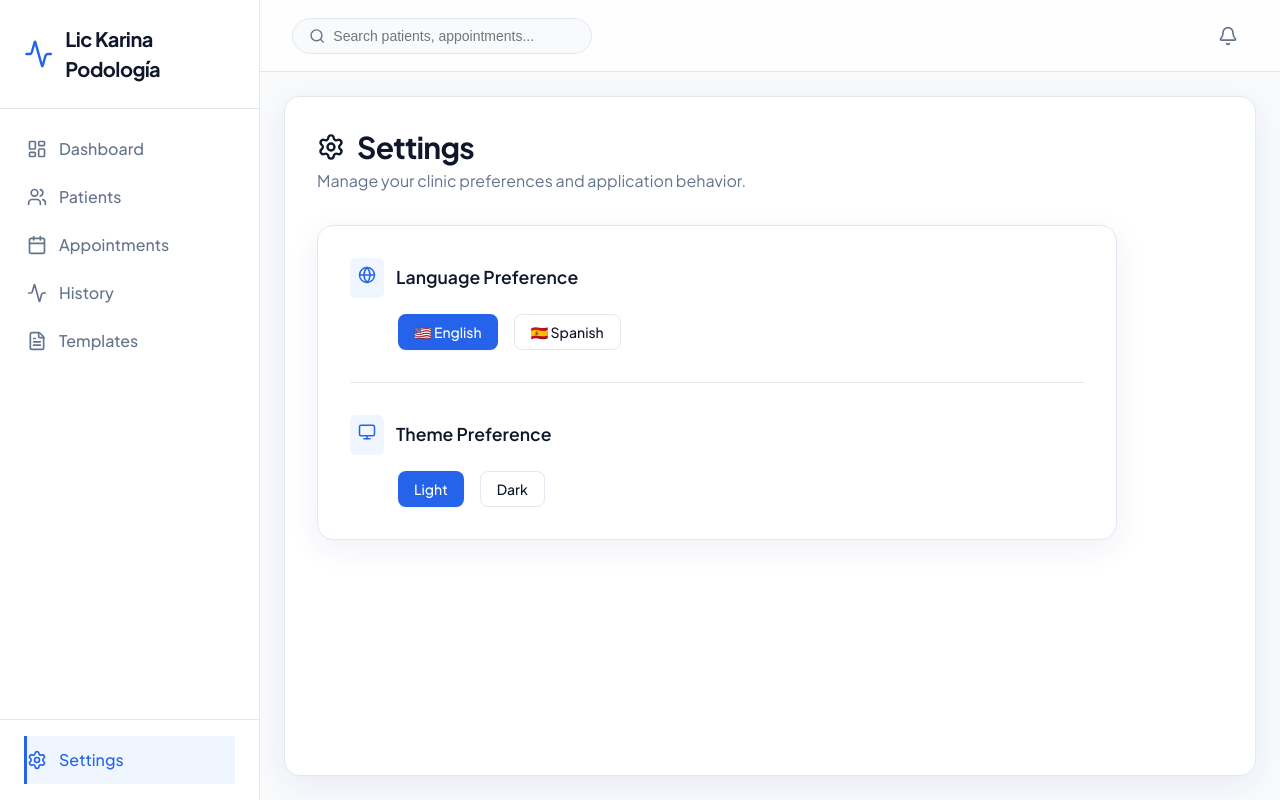
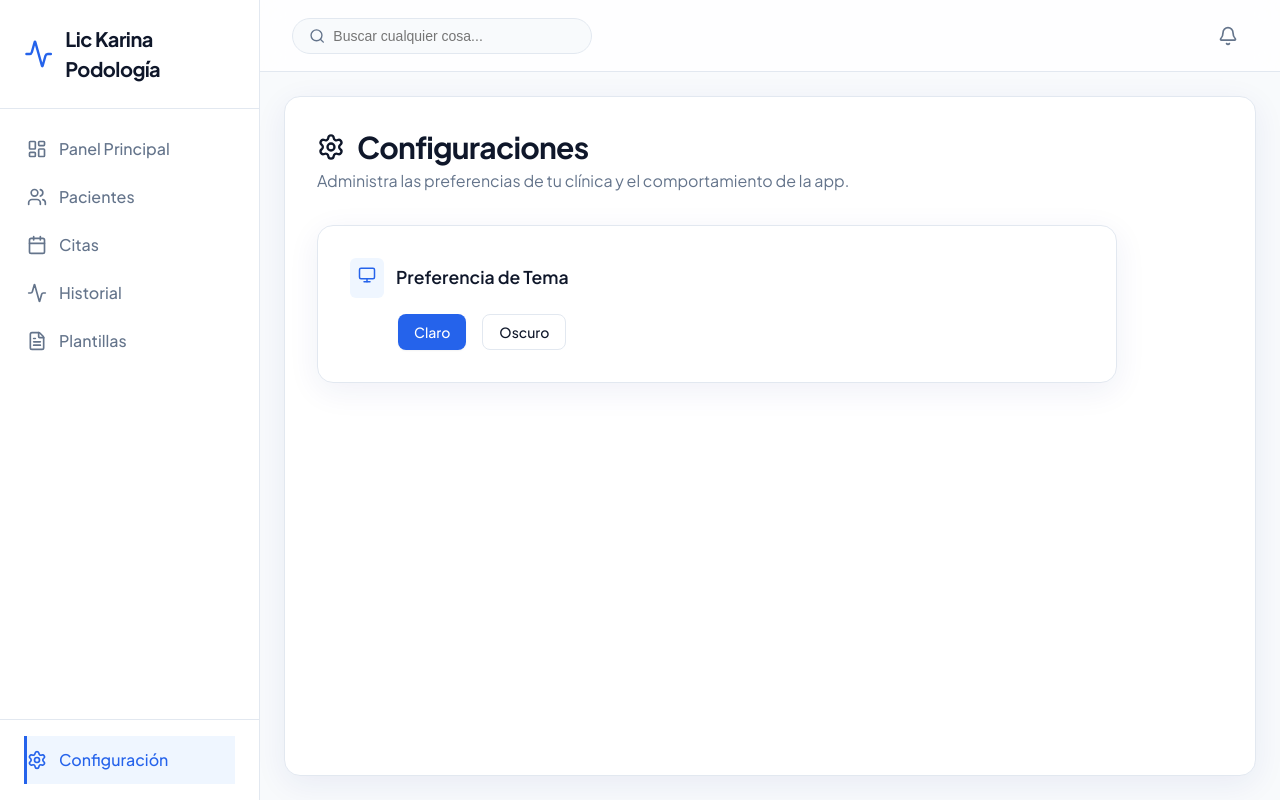
Before and after one commit to kairopy/policlinic, a React (Vite) app: page /settings in a window 1280 px wide. Built offline with nearby package versions, Linux system fonts and the light colour scheme.

Commit message:
feat(i18n): lock application to Spanish and remove language switcher

```diff
--- a/src/components/layout/Header.tsx
+++ b/src/components/layout/Header.tsx
@@ -1,15 +1,18 @@
 import React from 'react';
 import { Search, Bell } from 'lucide-react';
+import { useLanguage } from '../../context/LanguageContext';
 import './layout.css';
 
 export const Header: React.FC = () => {
+  const { t } = useLanguage();
+
   return (
     <header className="top-header">
       <div className="header-search">
         <Search size={18} color="var(--color-text-muted)" />
         <input
           type="text"
-          placeholder="Search patients, appointments..."
+          placeholder={t('common.search')}
           className="search-input"
         />
       </div>
--- a/src/context/LanguageContext.tsx
+++ b/src/context/LanguageContext.tsx
@@ -1,8 +1,7 @@
 import React, { createContext, useContext, useState, type ReactNode } from 'react';
-import { en } from '../i18n/en';
 import { es } from '../i18n/es';
 
-type Language = 'en' | 'es';
+type Language = 'es';
 
 interface LanguageContextType {
   language: Language;
@@ -11,14 +10,13 @@ interface LanguageContextType {
 }
 
 const dictionaries = {
-  en,
   es,
 };
 
 const LanguageContext = createContext<LanguageContextType | undefined>(undefined);
 
 export const LanguageProvider: React.FC<{ children: ReactNode }> = ({ children }) => {
-  const [language, setLanguage] = useState<Language>('en');
+  const [language, setLanguage] = useState<Language>('es');
 
   const t = (key: string): string => {
     const keys = key.split('.');
--- a/src/i18n/en.ts
+++ /dev/null
@@ -1,120 +0,0 @@
-export const en = {
-  common: {
-    cancel: 'Cancel',
-    save: 'Save',
-    search: 'Search anything...',
-    welcome: 'Welcome back',
-  },
-  sidebar: {
-    dashboard: 'Dashboard',
-    patients: 'Patients',
-    appointments: 'Appointments',
-    history: 'History',
-    templates: 'Templates',
-    settings: 'Settings',
-  },
-  dashboard: {
-    title: 'Dashboard',
-    description: "Here's your clinic overview for today.",
-    totalPatients: 'Total Patients',
-    appointmentsToday: 'Appointments Today',
-    activeConsultations: 'Active Consultations',
-    monthlyRevenue: 'Monthly Revenue',
-    vsLastMonth: 'vs last month',
-    upcomingAppointments: 'Upcoming Appointments Today',
-    noMoreAppointments: 'No more appointments scheduled for today.',
-    quickActions: 'Quick Actions',
-    newAppointment: '+ New Appointment',
-    registerPatient: '+ Register Patient',
-  },
-  settings: {
-    title: 'Settings',
-    description: 'Manage your clinic preferences and application behavior.',
-    languagePreference: 'Language Preference',
-    english: 'English',
-    spanish: 'Spanish',
-    themePreference: 'Theme Preference',
-    light: 'Light',
-    dark: 'Dark',
-  },
-  patients: {
-    createTitle: 'Register Patient',
-    createDescription: "Add a new patient to your clinic's CRM.",
-    fullName: 'Full Name',
-    namePlaceholder: 'E.g. John Doe',
-    age: 'Age',
-    agePlaceholder: 'Years',
-    phone: 'Phone Number',
-    phonePlaceholder: '+1 (555) 000-0000',
-    email: 'Email Address',
-    emailPlaceholder: 'patient@example.com',
-    notes: 'Initial Medical Notes (Optional)',
-    notesPlaceholder: 'Known allergies, background, or reason for registration...',
-    submitBtn: 'Register Patient',
-  },
-  appointments: {
-    createTitle: 'Schedule Appointment',
-    createDescription: 'Book a new consultation for an existing or new patient.',
-    patientSelection: 'Patient Selection',
-    selectPatient: 'Select a patient...',
-    apptType: 'Appointment Type',
-    general: 'General Checkup',
-    followup: 'Follow-up',
-    specialist: 'Specialist Consultation',
-    emergency: 'Emergency',
-    date: 'Date',
-    time: 'Time',
-    notes: 'Notes for Doctor (Optional)',
-    notesPlaceholder: 'Any specific symptoms or reasons for the visit...',
-    submitBtn: 'Confirm Appointment',
-  },
-  templates: {
-    title: 'Document Templates',
-    description: 'Manage standard forms and clinical note templates.',
-    newTemplate: 'New Template',
-    myTemplates: 'My Templates',
-    editing: 'Editing Template',
-    cancel: 'Cancel',
-    save: 'Save Changes',
-  },
-  consultation: {
-    createTitle: 'New Consultation',
-    createDescription: 'Record the details of today\'s medical consultation.',
-    patientSelection: 'Patient Selection',
-    selectPatient: 'Select patient with an appointment today...',
-    templateSelection: 'Apply Quick Template',
-    selectTemplate: 'Select template...',
-    symptoms: 'Symptoms & Reason for Visit',
-    symptomsPlaceholder: 'Describe the primary symptoms...',
-    treatment: 'Applied Treatment',
-    treatmentPlaceholder: 'Procedures, prescribed medications...',
-    recommendations: 'Recommendations & Care',
-    recommendationsPlaceholder: 'Instructions for the patient...',
-    recoveryTime: 'Estimated Recovery Time',
-    recoveryTimePlaceholder: 'e.g., 2 weeks, strict rest for 3 days...',
-    notes: 'Clinical Notes (Private)',
-    notesPlaceholder: 'Internal observations by the physician...',
-    imagesTitle: 'Photographic Evidence (Before & After)',
-    beforeImage: 'BEFORE Photo (Optional)',
-    afterImage: 'AFTER Photo (Optional)',
-    submitBtn: 'Complete and Save Consultation',
-    noAppointmentsToday: 'No appointments registered for today.',
-    date: 'Consultation Date',
-    time: 'Time',
-    cost: 'Consultation Cost',
-  },
-  history: {
-    title: 'Consultation History',
-    description: 'Review past medical records and visit summaries.',
-    export: 'Export Records',
-    searchPlaceholder: 'Search by patient, doctor, or type...',
-    dateRange: 'Date Range',
-    date: 'Date',
-    patient: 'Patient',
-    doctor: 'Doctor',
-    type: 'Type',
-    summary: 'Summary',
-    actions: 'Actions',
-    noRecords: 'No consultations found matching criteria.'
-  }
-};
--- a/src/pages/Consultations/CreateConsultation.tsx
+++ b/src/pages/Consultations/CreateConsultation.tsx
@@ -224,7 +224,7 @@ export const CreateConsultation: React.FC = () => {
                     onClick={() => { setSelectedTemplateId(''); setShowTemplateDropdown(false); setFormData({ symptoms: '', treatment: '', recommendations: '', recoveryTime: '', notes: '', cost: '' }); }}
                     style={{ padding: '0.85rem 1rem', borderBottom: '1px solid var(--color-border-light)', cursor: 'pointer', color: 'var(--color-text-muted)', fontSize: '0.9rem' }}
                   >
-                    {t('consultation.selectTemplate') || "Ninguna"}
+                    {t('consultation.selectTemplate')}
                   </div>
                   {mockTemplates.map(template => (
                     <div
--- a/src/pages/Consultations/History.tsx
+++ b/src/pages/Consultations/History.tsx
@@ -15,7 +15,7 @@ export const ConsultationHistory: React.FC = () => {
   // Enrich consultations with patient names
   const enrichedConsultations = mockConsultations.map(c => ({
     ...c,
-    patientName: mockPatients.find(p => p.id === c.patientId)?.name || 'Unknown Patient'
+    patientName: mockPatients.find(p => p.id === c.patientId)?.name || 'Paciente Desconocido'
   })).filter(c => {
     const matchesSearch =
       c.patientName.toLowerCase().includes(searchTerm.toLowerCase()) ||
@@ -64,12 +64,12 @@ export const ConsultationHistory: React.FC = () => {
     <div id="history-page-container" className="animate-fade-in" style={{ position: 'relative', padding: '1.5rem', height: '100%', boxSizing: 'border-box', overflow: 'hidden', display: 'flex', flexDirection: 'column' }}>
       <header className="page-header flex-between" style={{ marginBottom: '2rem' }}>
         <div>
-          <h1 className="page-title">{t('history.title') || 'Consultation History'}</h1>
-          <p className="page-description">{t('history.description') || 'Review past medical records and visit summaries.'}</p>
+          <h1 className="page-title">{t('history.title')}</h1>
+          <p className="page-description">{t('history.description')}</p>
         </div>
         <div style={{ display: 'flex', gap: '0.75rem' }}>
           <button className="btn btn-outline" onClick={handleExport} style={{ display: 'flex', alignItems: 'center', gap: '0.5rem' }}>
-            <Download size={18} /> {t('history.export') || 'Exportar Registros'}
+            <Download size={18} /> {t('history.export')}
           </button>
           <button className="btn btn-primary" onClick={() => navigate('/consultations/new')} style={{ display: 'flex', alignItems: 'center', gap: '0.5rem' }}>
             <Plus size={18} /> Nueva Consulta
@@ -83,7 +83,7 @@ export const ConsultationHistory: React.FC = () => {
              <Search size={18} color="var(--color-text-muted)" style={{ position: 'absolute', left: '2rem' }} />
              <input
                type="text"
-               placeholder={t('history.searchPlaceholder') || 'Search by patient, doctor, or type...'}
+               placeholder={t('history.searchPlaceholder')}
                className="search-input"
                style={{ width: '100%', paddingLeft: '2.5rem', borderRadius: '12px', background: 'var(--color-background)' }}
                value={searchTerm}
@@ -104,12 +104,12 @@ export const ConsultationHistory: React.FC = () => {
           <table style={{ width: '100%', borderCollapse: 'collapse', textAlign: 'left' }}>
             <thead>
               <tr style={{ backgroundColor: 'var(--color-background)', borderBottom: '1px solid var(--color-border)' }}>
-                <th style={{ padding: '1rem 1.5rem', fontWeight: 600, color: 'var(--color-text-muted)' }}>{t('history.date') || 'Date'}</th>
-                <th style={{ padding: '1rem 1.5rem', fontWeight: 600, color: 'var(--color-text-muted)' }}>{t('history.patient') || 'Patient'}</th>
-                <th style={{ padding: '1rem 1.5rem', fontWeight: 600, color: 'var(--color-text-muted)' }}>{t('history.doctor') || 'Doctor'}</th>
-                <th style={{ padding: '1rem 1.5rem', fontWeight: 600, color: 'var(--color-text-muted)' }}>{t('history.type') || 'Type'}</th>
-                <th style={{ padding: '1rem 1.5rem', fontWeight: 600, color: 'var(--color-text-muted)' }}>{t('history.summary') || 'Summary'}</th>
-                <th style={{ padding: '1rem 1.5rem', fontWeight: 600, color: 'var(--color-text-muted)', textAlign: 'center' }}>{t('history.actions') || 'Actions'}</th>
+                <th style={{ padding: '1rem 1.5rem', fontWeight: 600, color: 'var(--color-text-muted)' }}>{t('history.date')}</th>
+                <th style={{ padding: '1rem 1.5rem', fontWeight: 600, color: 'var(--color-text-muted)' }}>{t('history.patient')}</th>
+                <th style={{ padding: '1rem 1.5rem', fontWeight: 600, color: 'var(--color-text-muted)' }}>{t('history.doctor')}</th>
+                <th style={{ padding: '1rem 1.5rem', fontWeight: 600, color: 'var(--color-text-muted)' }}>{t('history.type')}</th>
+                <th style={{ padding: '1rem 1.5rem', fontWeight: 600, color: 'var(--color-text-muted)' }}>{t('history.summary')}</th>
+                <th style={{ padding: '1rem 1.5rem', fontWeight: 600, color: 'var(--color-text-muted)', textAlign: 'center' }}>{t('history.actions')}</th>
               </tr>
             </thead>
             <tbody>
@@ -133,7 +133,7 @@ export const ConsultationHistory: React.FC = () => {
                       <button className="icon-btn" onClick={() => { setViewingRecord(consult); document.getElementById('history-page-container')?.scrollIntoView({ behavior: 'smooth' }); }} style={{ width: '36px', height: '36px', borderRadius: '8px' }} title="View Details">
                         <Eye size={17} />
                       </button>
-                      <button className="icon-btn" onClick={() => window.open(`/print/consultation/${consult.id}`, '_blank')} style={{ width: '36px', height: '36px', borderRadius: '8px' }} title={t('history.export_doc') || 'Exportar Documento'}>
+                      <button className="icon-btn" onClick={() => window.open(`/print/consultation/${consult.id}`, '_blank')} style={{ width: '36px', height: '36px', borderRadius: '8px' }} title={t('history.export_doc')}>
                         <FileText size={17} />
                       </button>
                     </div>
@@ -143,7 +143,7 @@ export const ConsultationHistory: React.FC = () => {
               {enrichedConsultations.length === 0 && (
                 <tr>
                   <td colSpan={6} style={{ padding: '3rem', textAlign: 'center', color: 'var(--color-text-muted)' }}>
-                     {t('history.noRecords') || 'No consultations found matching criteria.'}
+                     {t('history.noRecords')}
                   </td>
                 </tr>
               )}
@@ -159,14 +159,14 @@ export const ConsultationHistory: React.FC = () => {
             </button>
 
             <div>
-              <h2 style={{ fontSize: '1.5rem', fontWeight: 700, color: 'var(--color-primary)', margin: '0 0 0.5rem 0' }}>{t('history.actions') || 'Detalles de Consulta'}</h2>
+              <h2 style={{ fontSize: '1.5rem', fontWeight: 700, color: 'var(--color-primary)', margin: '0 0 0.5rem 0' }}>Detalles de Consulta</h2>
               <p style={{ margin: 0, color: 'var(--color-text-muted)', fontSize: '0.9rem' }}>Ficha médica correspondiente a la visita del {viewingRecord.date}</p>
             </div>
 
             <div style={{ display: 'grid', gridTemplateColumns: 'repeat(2, 1fr)', gap: '1rem', padding: '1.25rem', background: 'var(--color-background)', borderRadius: '12px', border: '1px solid var(--color-border)' }}>
-              <div><strong style={{ color: 'var(--color-text-muted)', fontSize: '0.85rem' }}>{t('history.patient') || 'Paciente'}:</strong> <div style={{ fontWeight: 600, marginTop: '0.2rem' }}>{viewingRecord.patientName}</div></div>
-              <div><strong style={{ color: 'var(--color-text-muted)', fontSize: '0.85rem' }}>{t('history.doctor') || 'Médico'}:</strong> <div style={{ fontWeight: 600, marginTop: '0.2rem' }}>{viewingRecord.doctor}</div></div>
-              <div><strong style={{ color: 'var(--color-text-muted)', fontSize: '0.85rem' }}>{t('history.type') || 'Tipo'}:</strong> <div style={{ marginTop: '0.2rem' }}><span className="badge badge-success">{viewingRecord.type}</span></div></div>
+              <div><strong style={{ color: 'var(--color-text-muted)', fontSize: '0.85rem' }}>{t('history.patient')}:</strong> <div style={{ fontWeight: 600, marginTop: '0.2rem' }}>{viewingRecord.patientName}</div></div>
+              <div><strong style={{ color: 'var(--color-text-muted)', fontSize: '0.85rem' }}>{t('history.doctor')}:</strong> <div style={{ fontWeight: 600, marginTop: '0.2rem' }}>{viewingRecord.doctor}</div></div>
+              <div><strong style={{ color: 'var(--color-text-muted)', fontSize: '0.85rem' }}>{t('history.type')}:</strong> <div style={{ marginTop: '0.2rem' }}><span className="badge badge-success">{viewingRecord.type}</span></div></div>
               <div><strong style={{ color: 'var(--color-text-muted)', fontSize: '0.85rem' }}>Costo:</strong> <div style={{ fontWeight: 600, marginTop: '0.2rem', color: 'var(--color-primary)' }}>{viewingRecord.cost ? `${viewingRecord.cost.toLocaleString('es-PY')} Gs` : 'N/A'}</div></div>
             </div>
 
@@ -174,7 +174,7 @@ export const ConsultationHistory: React.FC = () => {
               <div>
                 <h4 style={{ margin: '0 0 0.5rem 0', fontSize: '1rem', fontWeight: 600, display: 'flex', alignItems: 'center', gap: '0.5rem', color: 'var(--color-text-main)' }}>
                   <div style={{ width: '4px', height: '16px', borderRadius: '4px', background: 'var(--color-primary)' }}></div>
-                  {t('consultation.symptoms') || 'Síntomas'}
+                  {t('consultation.symptoms')}
                 </h4>
                 <div style={{ padding: '0.75rem 1rem', background: 'var(--color-background)', border: '1px solid var(--color-border)', borderRadius: '10px', color: 'var(--color-text-main)', fontSize: '0.95rem', lineHeight: '1.5' }}>
                   {viewingRecord.symptoms || 'No registrado'}
@@ -184,7 +184,7 @@ export const ConsultationHistory: React.FC = () => {
               <div>
                 <h4 style={{ margin: '0 0 0.5rem 0', fontSize: '1rem', fontWeight: 600, display: 'flex', alignItems: 'center', gap: '0.5rem', color: 'var(--color-text-main)' }}>
                   <div style={{ width: '4px', height: '16px', borderRadius: '4px', background: 'var(--color-primary)' }}></div>
-                  {t('consultation.treatment') || 'Tratamiento'}
+                  {t('consultation.treatment')}
                 </h4>
                 <div style={{ padding: '0.75rem 1rem', background: 'var(--color-background)', border: '1px solid var(--color-border)', borderRadius: '10px', color: 'var(--color-text-main)', fontSize: '0.95rem', lineHeight: '1.5' }}>
                   {viewingRecord.treatment || 'No registrado'}
@@ -193,13 +193,13 @@ export const ConsultationHistory: React.FC = () => {
 
               <div style={{ display: 'grid', gridTemplateColumns: 'minmax(0, 1fr) minmax(0, 1fr)', gap: '1.5rem' }}>
                 <div>
-                  <h4 style={{ margin: '0 0 0.75rem 0', fontSize: '1rem', fontWeight: 600, color: 'var(--color-text-main)' }}>{t('consultation.recommendations') || 'Recomendaciones'}</h4>
+                  <h4 style={{ margin: '0 0 0.75rem 0', fontSize: '1rem', fontWeight: 600, color: 'var(--color-text-main)' }}>{t('consultation.recommendations')}</h4>
                   <div style={{ padding: '1rem', background: 'var(--color-background)', border: '1px solid var(--color-border)', borderRadius: '12px', fontSize: '0.95rem' }}>
                     {viewingRecord.recommendations || 'Ninguna'}
                   </div>
                 </div>
                 <div>
-                  <h4 style={{ margin: '0 0 0.75rem 0', fontSize: '1rem', fontWeight: 600, color: 'var(--color-text-main)' }}>{t('consultation.recoveryTime') || 'Tiempo de Recuperación'}</h4>
+                  <h4 style={{ margin: '0 0 0.75rem 0', fontSize: '1rem', fontWeight: 600, color: 'var(--color-text-main)' }}>{t('consultation.recoveryTime')}</h4>
                   <div style={{ padding: '1rem', background: 'var(--color-background)', border: '1px solid var(--color-border)', borderRadius: '12px', fontSize: '0.95rem' }}>
                     {viewingRecord.recoveryTime || 'Inmediato'}
                   </div>
@@ -208,7 +208,7 @@ export const ConsultationHistory: React.FC = () => {
 
               {viewingRecord.notes && (
                 <div>
-                  <h4 style={{ margin: '0 0 0.5rem 0', fontSize: '1rem', fontWeight: 600, color: 'var(--color-text-main)' }}>{t('consultation.notes') || 'Notas Clínicas'}</h4>
+                  <h4 style={{ margin: '0 0 0.5rem 0', fontSize: '1rem', fontWeight: 600, color: 'var(--color-text-main)' }}>{t('consultation.notes')}</h4>
                   <div style={{ padding: '1rem', background: 'var(--color-background)', border: '1px solid var(--color-border)', borderRadius: '12px', fontSize: '0.95rem', fontStyle: 'italic', borderLeft: '3px solid var(--color-primary)' }}>
                     {viewingRecord.notes}
                   </div>
--- a/src/pages/Dashboard.tsx
+++ b/src/pages/Dashboard.tsx
@@ -96,7 +96,7 @@ export const Dashboard: React.FC = () => {
            <h3 style={{ marginBottom: '1.5rem' }}>{t('dashboard.quickActions')}</h3>
            <div style={{ display: 'flex', flexDirection: 'column', gap: '0.75rem' }}>
              <button className="btn btn-primary" style={{ width: '100%', justifyContent: 'center', boxShadow: '0 4px 12px -2px rgba(2, 132, 199, 0.4)' }} onClick={() => navigate('/consultations/new')}>
-               {t('consultation.createTitle') === 'consultation.createTitle' ? 'Nueva Consulta' : t('consultation.createTitle')}
+               {t('consultation.createTitle')}
              </button>
              <button className="btn btn-outline" style={{ width: '100%', justifyContent: 'center' }} onClick={() => navigate('/appointments/new')}>{t('dashboard.newAppointment')}</button>
              <button className="btn btn-outline" style={{ width: '100%', justifyContent: 'center' }} onClick={() => navigate('/patients/new')}>{t('dashboard.registerPatient')}</button>
--- a/src/pages/Settings.tsx
+++ b/src/pages/Settings.tsx
@@ -1,10 +1,10 @@
 import React from 'react';
 import { useLanguage } from '../context/LanguageContext';
 import { useTheme } from '../context/ThemeContext';
-import { Settings as SettingsIcon, Globe, Monitor } from 'lucide-react';
+import { Settings as SettingsIcon, Monitor } from 'lucide-react';
 
 export const Settings: React.FC = () => {
-  const { language, setLanguage, t } = useLanguage();
+  const { t } = useLanguage();
   const { theme, setTheme } = useTheme();
 
   return (
@@ -17,32 +17,6 @@ export const Settings: React.FC = () => {
       </header>
 
       <div className="glass-panel" style={{ padding: '2rem', display: 'flex', flexDirection: 'column', gap: '2rem' }}>
-
-        <section>
-          <div style={{ display: 'flex', alignItems: 'center', gap: '0.75rem', marginBottom: '1rem' }}>
-            <div style={{ backgroundColor: 'var(--color-primary-light)', padding: '0.5rem', borderRadius: 'var(--radius-sm)', color: 'var(--color-primary)' }}>
-              <Globe size={18} />
-            </div>
-            <h3 style={{ fontSize: '1.1rem', fontWeight: 600 }}>{t('settings.languagePreference')}</h3>
-          </div>
-
-          <div style={{ display: 'flex', gap: '1rem', marginLeft: '3rem' }}>
-            <button
-              className={`btn ${language === 'en' ? 'btn-primary' : 'btn-outline'}`}
-              onClick={() => setLanguage('en')}
-            >
-              🇺🇸 {t('settings.english')}
-            </button>
-            <button
-              className={`btn ${language === 'es' ? 'btn-primary' : 'btn-outline'}`}
-              onClick={() => setLanguage('es')}
-            >
-              🇪🇸 {t('settings.spanish')}
-            </button>
-          </div>
-        </section>
-
-        <hr style={{ border: 'none', borderTop: '1px solid var(--color-border)' }} />
 
         <section>
           <div style={{ display: 'flex', alignItems: 'center', gap: '0.75rem', marginBottom: '1rem' }}>
```
